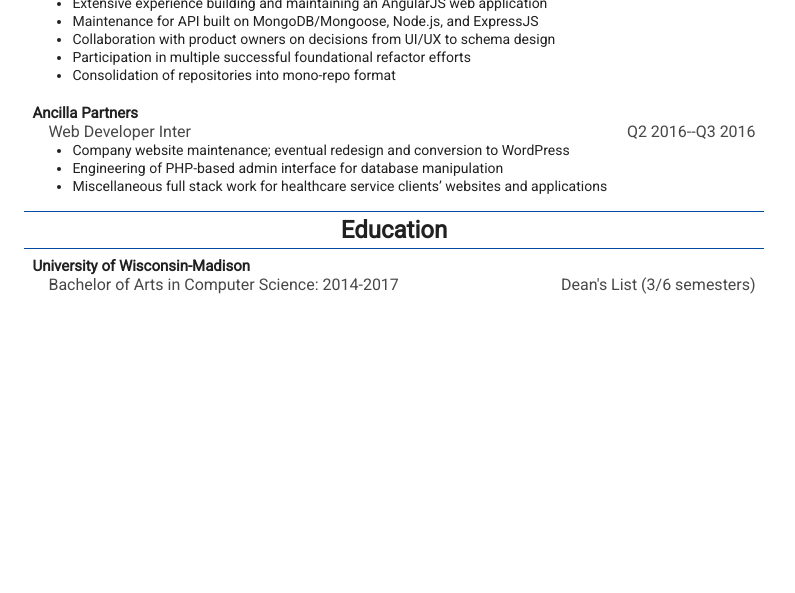
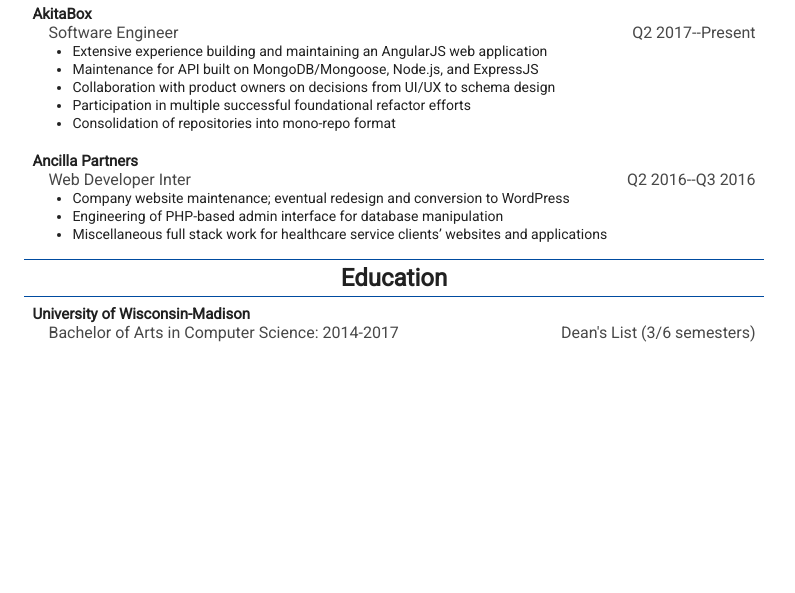
Before and after one commit to babramczyk/resume, a plain HTML site: page src/index.html in a window 1280 px wide. Shown: the part 207-800 px from the top of the page, without its empty margins (246-1041 px from the left). Drawn offline with Linux system fonts and the light colour scheme; files whose address does not match are found by name.

Commit message:
fix: add top margin to whole page

```diff
--- a/src/style.css
+++ b/src/style.css
@@ -20,7 +20,7 @@
   align-items: stretch;
 
   padding: 0;
-  margin: 0 auto;
+  margin: .5in auto 0;
 
   /* 8.5 paper width -.4 on each side for standard Chrome print margins */
   max-width: 7.7in;
```
